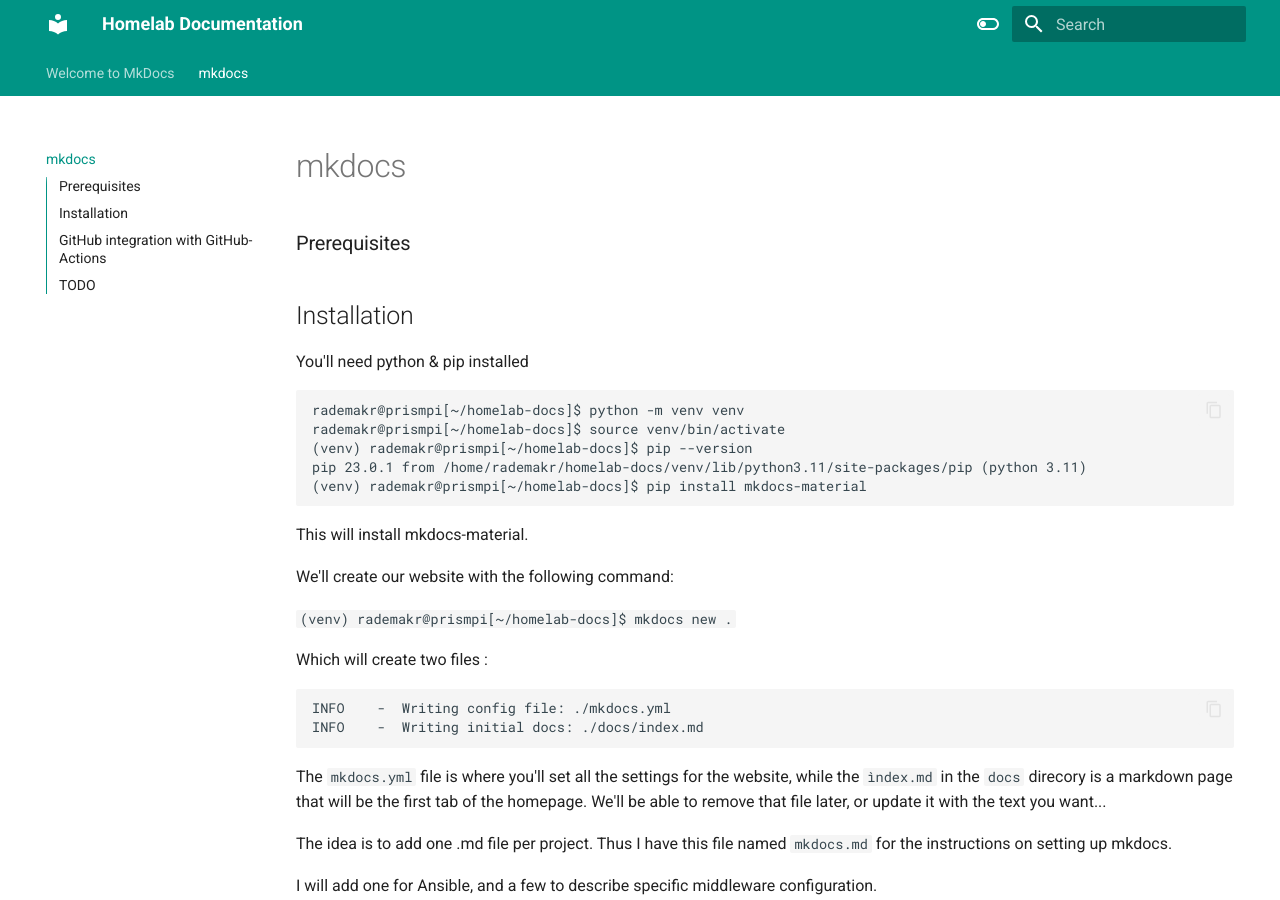
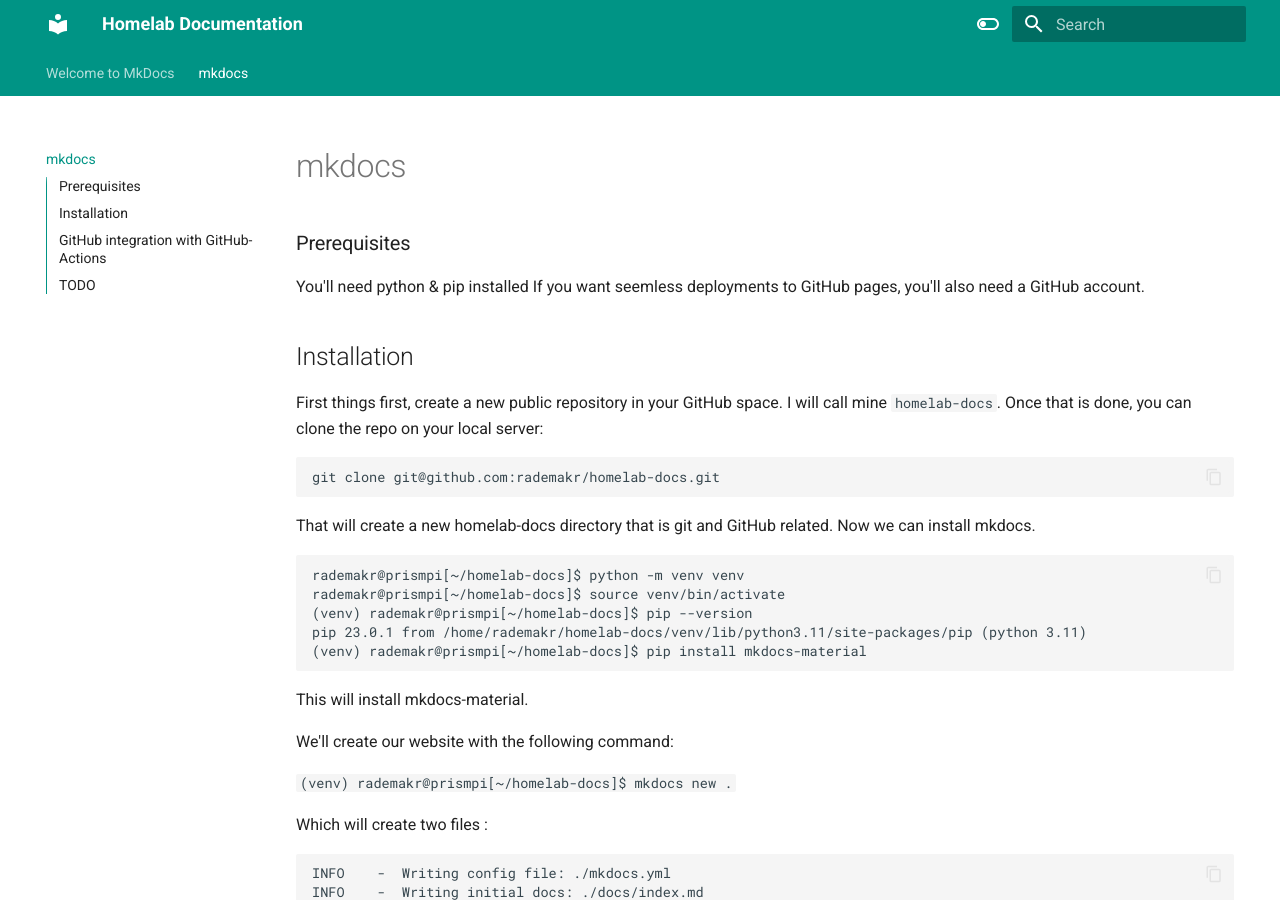
Before and after one commit to rademakr/homelab-docs, an MkDocs documentation site: the page built from docs/MkDocs_install.md, in a window 1280 px wide and 900 px high. Built offline with MkDocs 1.6.1 and Material for MkDocs 9.7.7, drawn with Linux system fonts in a browser that asks for light colours.

Commit message:
Added prerequisite

````diff
--- a/docs/MkDocs_install.md
+++ b/docs/MkDocs_install.md
@@ -2,9 +2,20 @@
 
 ### Prerequisites
 
+You'll need python & pip installed
+If you want seemless deployments to GitHub pages, you'll also need a GitHub account.
+
 ## Installation
 
-You'll need python & pip installed
+First things first, create a new public repository in your GitHub space. I will call mine `homelab-docs`.
+Once that is done, you can clone the repo on your local server:
+
+```
+git clone git@github.com:rademakr/homelab-docs.git
+```
+
+That will create a new homelab-docs directory that is git and GitHub related.
+Now we can install mkdocs.
 
 
 ```
````
